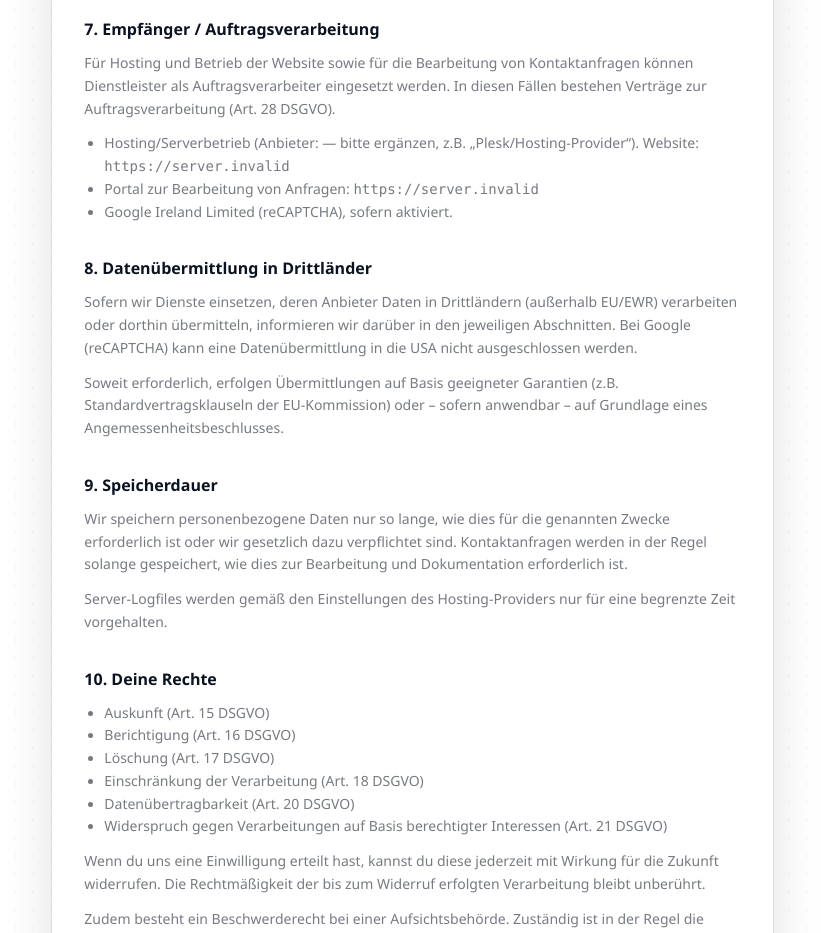
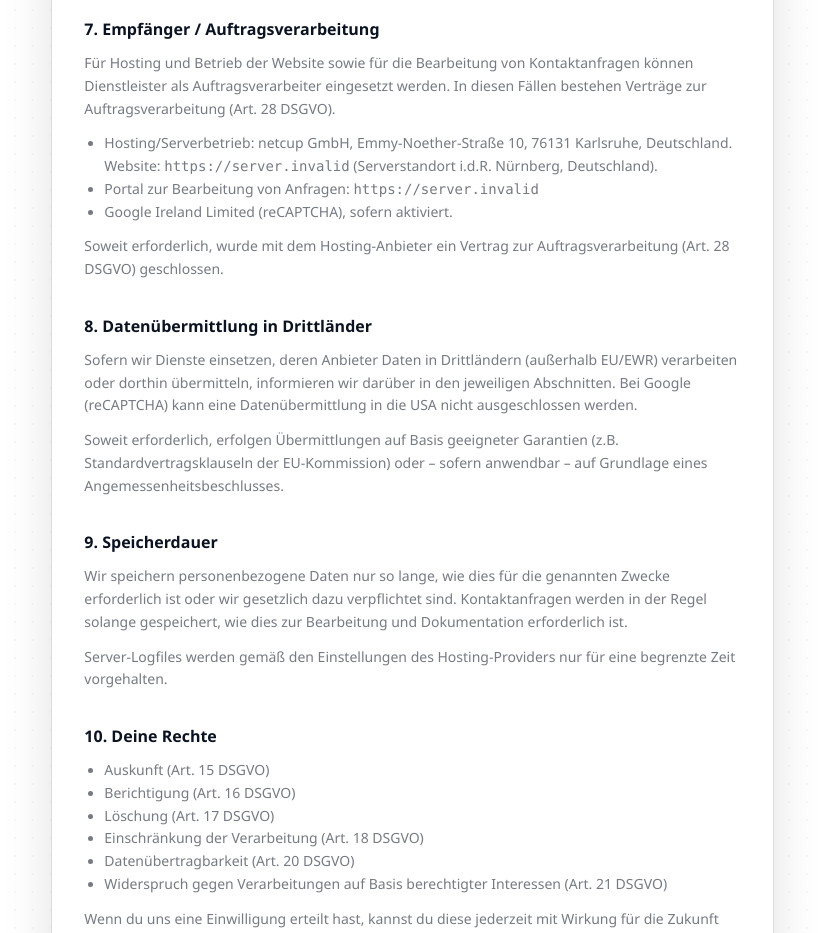
Before and after one commit to freddykamhol/milodo-medical, a Next.js app: page /datenschutz in a window 1280 px wide. Shown: the part 1920-2853 px from the top of the page, without its empty margins (418-1239 px from the left). Built offline with nearby package versions, Linux system fonts and the light colour scheme; no server answers.

Commit message:
Update privacy policy hosting provider (netcup)

```diff
--- a/src/app/datenschutz/page.tsx
+++ b/src/app/datenschutz/page.tsx
@@ -142,14 +142,18 @@ export default function DatenschutzPage() {
         </p>
 	        <ul className="list-disc pl-5">
 	          <li>
-            Hosting/Serverbetrieb (Anbieter: — bitte ergänzen, z.B. „Plesk/Hosting-Provider“). Website:{" "}
-            <span className="font-mono">{siteUrl}</span>
+	            Hosting/Serverbetrieb: netcup GmbH, Emmy‑Noether‑Straße 10, 76131 Karlsruhe, Deutschland. Website:{" "}
+	            <span className="font-mono">{siteUrl}</span> (Serverstandort i.d.R. Nürnberg, Deutschland).
 	          </li>
 	          <li>
 	            Portal zur Bearbeitung von Anfragen: <span className="font-mono">{portalUrl}</span>
 	          </li>
 	          <li>Google Ireland Limited (reCAPTCHA), sofern aktiviert.</li>
 	        </ul>
+	        <p>
+	          Soweit erforderlich, wurde mit dem Hosting-Anbieter ein Vertrag zur Auftragsverarbeitung (Art. 28 DSGVO)
+	          geschlossen.
+	        </p>
 	      </section>
 
       <section id="drittland" className="grid gap-3 text-sm leading-relaxed text-[color:var(--muted)]">
```
Lines whose indentation alone changed are shown as unchanged.
